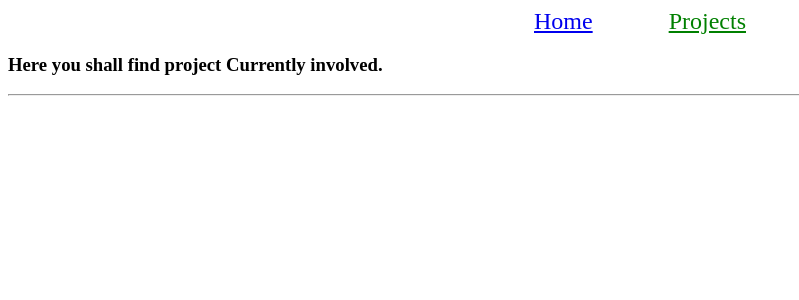
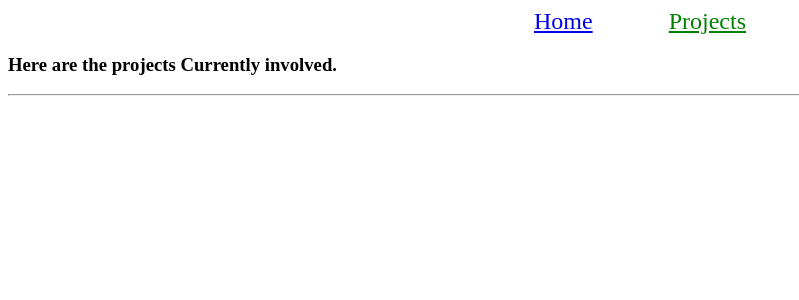
Before and after one commit to YRlin-12/yrlcoco.github.io, a Jekyll site: the page built from projects.html, in a window 1280 px wide. Shown: the top 300 px of the page, without its empty margins (0-799 px from the left). Built offline with Jekyll 4.4.1, drawn with Linux system fonts in a browser that asks for light colours.

Commit message:
hello-world

```diff
--- a/projects.html
+++ b/projects.html
@@ -2,7 +2,7 @@
 layout: default
 title: Projects
 ---
-<h3>Here you shall find project Currently involved.</h3><hr>
+<h3>Here are the projects Currently involved.</h3><hr>
 
 <ul>
   {% for post in site.categories.projects %}
--- /dev/null
+++ b/projects/_posts/2021-01-02-Hello-World.html
@@ -0,0 +1,6 @@
+---
+layout: default
+---
+　　<h2>{{ page.title }}</h2>
+　　<p>My first blog.</p>
+　　<p>{{ page.date | date_to_string }}</p>
--- a/projects/_posts/2021-01-02-Sketch-VOS.html
+++ b/projects/_posts/2021-01-02-Sketch-VOS.html
@@ -1,7 +1,7 @@
 ---
 layout: post
 header: false
-comments: true
+comments: false
 excerpt_separator: <!--more-->
 ---
 <!--more-->
```
